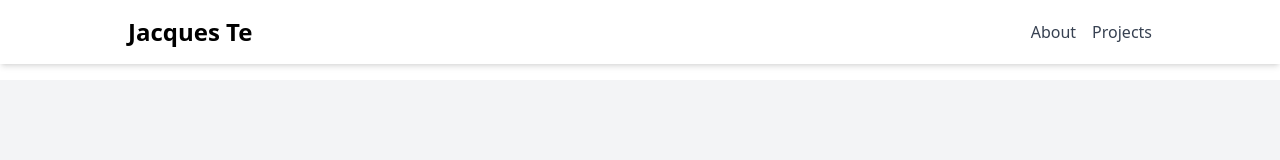
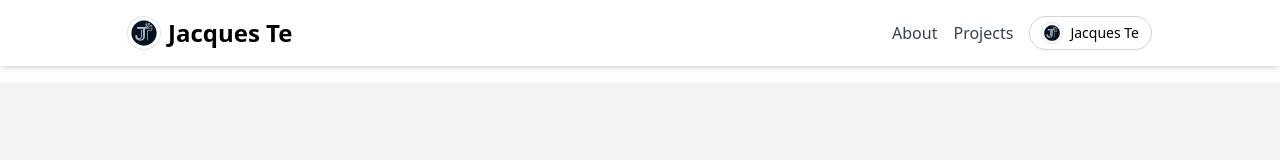
Before and after one commit to JacquesBTe/myportfolio, a React (Create React App) app: page / in a window 1280 px wide. Shown: the top 160 px of the page. Built offline with nearby package versions, Linux system fonts and the light colour scheme.

Commit message:
logo added to navabar

```diff
--- a/src/components/Navbar.jsx
+++ b/src/components/Navbar.jsx
@@ -1,21 +1,43 @@
 import { Link } from "react-router-dom";
 
 const Navbar = () => {
+  // Use PUBLIC_URL so it works even if the app is deployed under a subpath (e.g., GitHub Pages)
+  const logoSrc = process.env.PUBLIC_URL + "/JT_logo.png";
+
   return (
     <nav className="bg-white shadow-md p-4 mb-4">
       <div className="max-w-5xl mx-auto flex justify-between items-center">
-        {/* Clicking your name returns to Home */}
-        <Link to="/" className="text-2xl font-bold hover:opacity-80">
-          Jacques Te
+        {/* Left: Logo + Name (click returns Home) */}
+        <Link to="/" className="flex items-center gap-2 text-2xl font-bold hover:opacity-85 transition">
+          <img
+            src={logoSrc}
+            alt="JT logo"
+            className="h-8 w-8 rounded-full ring-1 ring-black/10"
+          />
+          <span>Jacques Te</span>
         </Link>
 
-        {/* Navigation links */}
-        <div className="space-x-4">
+        {/* Right: Nav links + Name button */}
+        <div className="flex items-center gap-4">
           <Link to="/about" className="text-gray-700 hover:text-blue-600 font-medium">
             About
           </Link>
           <Link to="/projects" className="text-gray-700 hover:text-blue-600 font-medium">
             Projects
+          </Link>
+
+          {/* Name button with logo (adjust route/anchor as you like) */}
+          <Link
+            to="/#contact"
+            className="inline-flex items-center gap-2 rounded-full border border-gray-300 px-3 py-1.5 text-sm font-medium shadow-sm hover:shadow transition"
+            aria-label="Contact Jacques Te"
+          >
+            <img
+              src={logoSrc}
+              alt=""
+              className="h-5 w-5 rounded-full ring-1 ring-black/10"
+            />
+            <span>Jacques Te</span>
           </Link>
         </div>
       </div>
```
